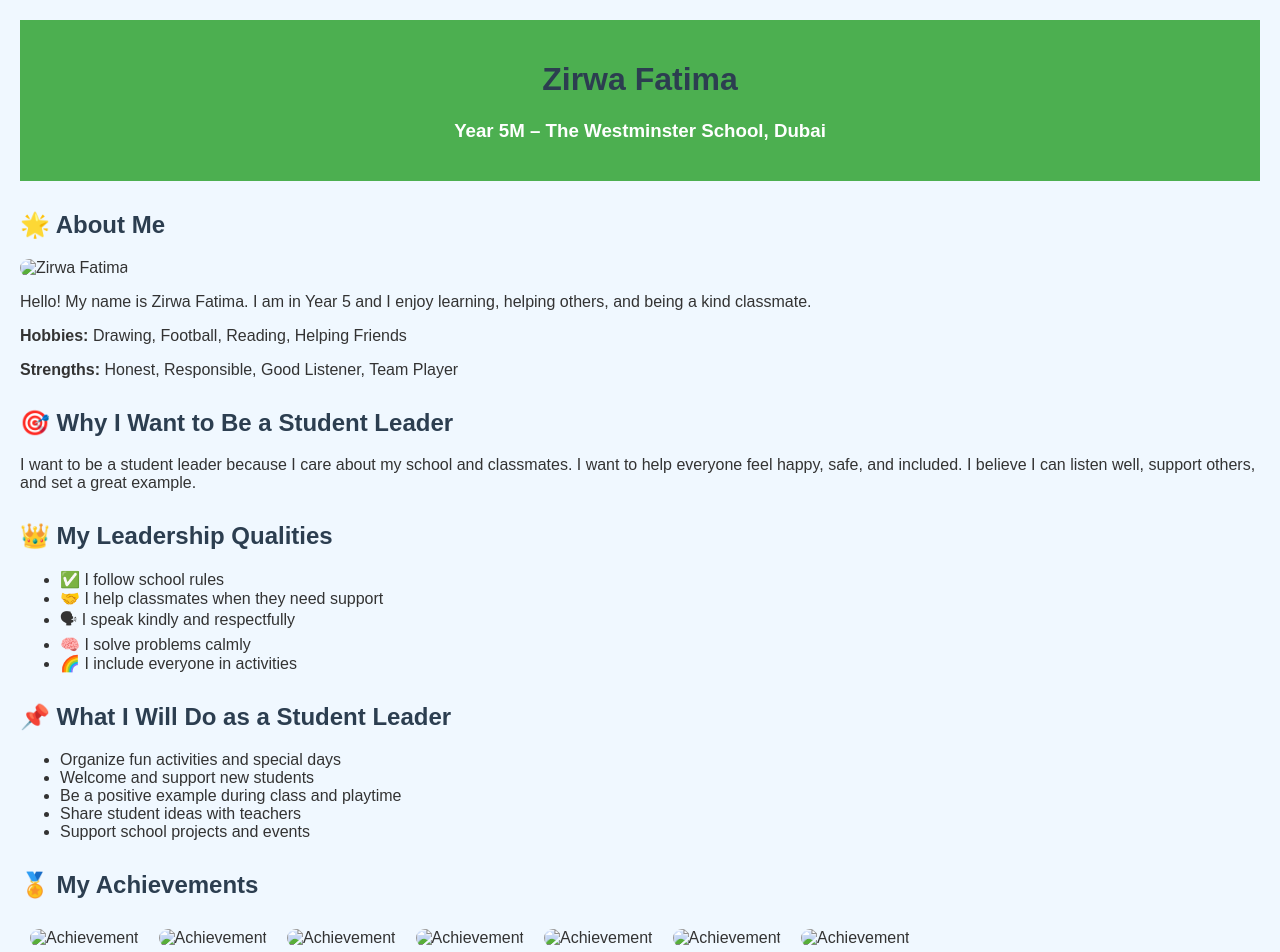
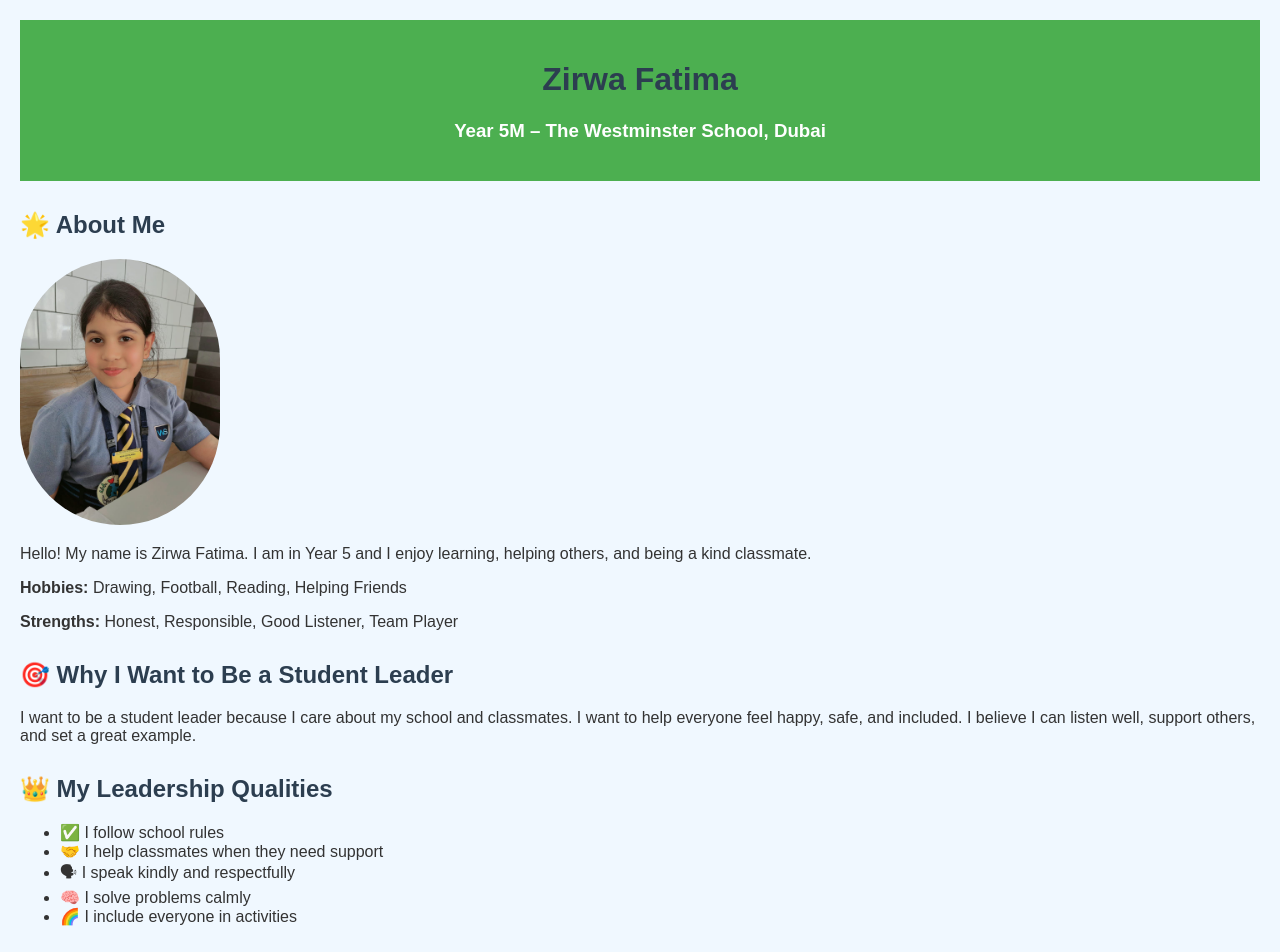
Before and after one commit to seehive/zirwafatima.github.io, a plain HTML site: page index.html in a window 1280 px wide. Shown: the top 952 px of the page. Drawn offline with Linux system fonts and the light colour scheme.

Commit message:
Update index.html

```diff
--- a/index.html
+++ b/index.html
@@ -20,7 +20,7 @@
 
     <div class="section">
         <h2>🌟 About Me</h2>
-        <img src="assets/profile.jpg" class="profile-pic" alt="Zirwa Fatima">
+        <img src="profile.jpg" class="profile-pic" alt="Zirwa Fatima">
         <p>Hello! My name is Zirwa Fatima. I am in Year 5 and I enjoy learning, helping others, and being a kind classmate.</p>
         <p><strong>Hobbies:</strong> Drawing, Football, Reading, Helping Friends</p>
         <p><strong>Strengths:</strong> Honest, Responsible, Good Listener, Team Player</p>
@@ -55,7 +55,7 @@
 
     <div class="section achievements">
         <h2>🏅 My Achievements</h2>
-        <img src="assets/WhatsApp Image 2025-04-22 at 9.47.57 PM.jpeg" alt="Achievement"><img src="assets/WhatsApp Image 2025-04-22 at 9.48.18 PM.jpeg" alt="Achievement"><img src="assets/WhatsApp Image 2025-04-22 at 9.48.55 PM (1).jpeg" alt="Achievement"><img src="assets/WhatsApp Image 2025-04-22 at 9.48.55 PM.jpeg" alt="Achievement"><img src="assets/WhatsApp Image 2025-04-22 at 9.49.17 PM.jpeg" alt="Achievement"><img src="assets/WhatsApp Image 2025-04-22 at 9.53.10 PM.jpeg" alt="Achievement"><img src="assets/WhatsApp Image 2025-04-22 at 9.53.11 PM.jpeg" alt="Achievement">
+        <img src="WhatsApp Image 2025-04-22 at 9.47.57 PM.jpeg" alt="Achievement"><img src="WhatsApp Image 2025-04-22 at 9.48.18 PM.jpeg" alt="Achievement"><img src="WhatsApp Image 2025-04-22 at 9.48.55 PM (1).jpeg" alt="Achievement"><img src="WhatsApp Image 2025-04-22 at 9.48.55 PM.jpeg" alt="Achievement"><img src="WhatsApp Image 2025-04-22 at 9.49.17 PM.jpeg" alt="Achievement"><img src="WhatsApp Image 2025-04-22 at 9.53.10 PM.jpeg" alt="Achievement"><img src="WhatsApp Image 2025-04-22 at 9.53.11 PM.jpeg" alt="Achievement">
     </div>
 
     <div class="section">
```
